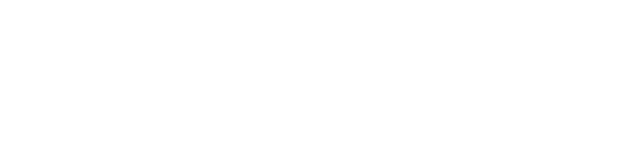
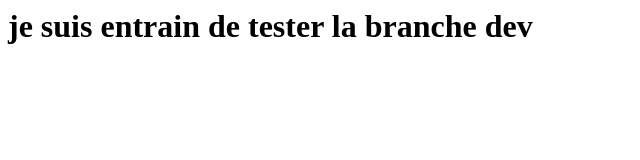
Before and after one commit to rifforif/ISEP, a plain HTML site: page index.html in a window 1280 px wide. Shown: the whole page, without its empty margins (0-640 px from the left). Drawn offline with Linux system fonts and the light colour scheme.

Commit message:
test de branche dev

```diff
--- a/index.html
+++ b/index.html
@@ -4,6 +4,6 @@
     </head>
 
     <body>
-        <h1></h1>
+        <h1>je suis entrain de tester la branche dev</h1>
     </body>
 </html>
```
